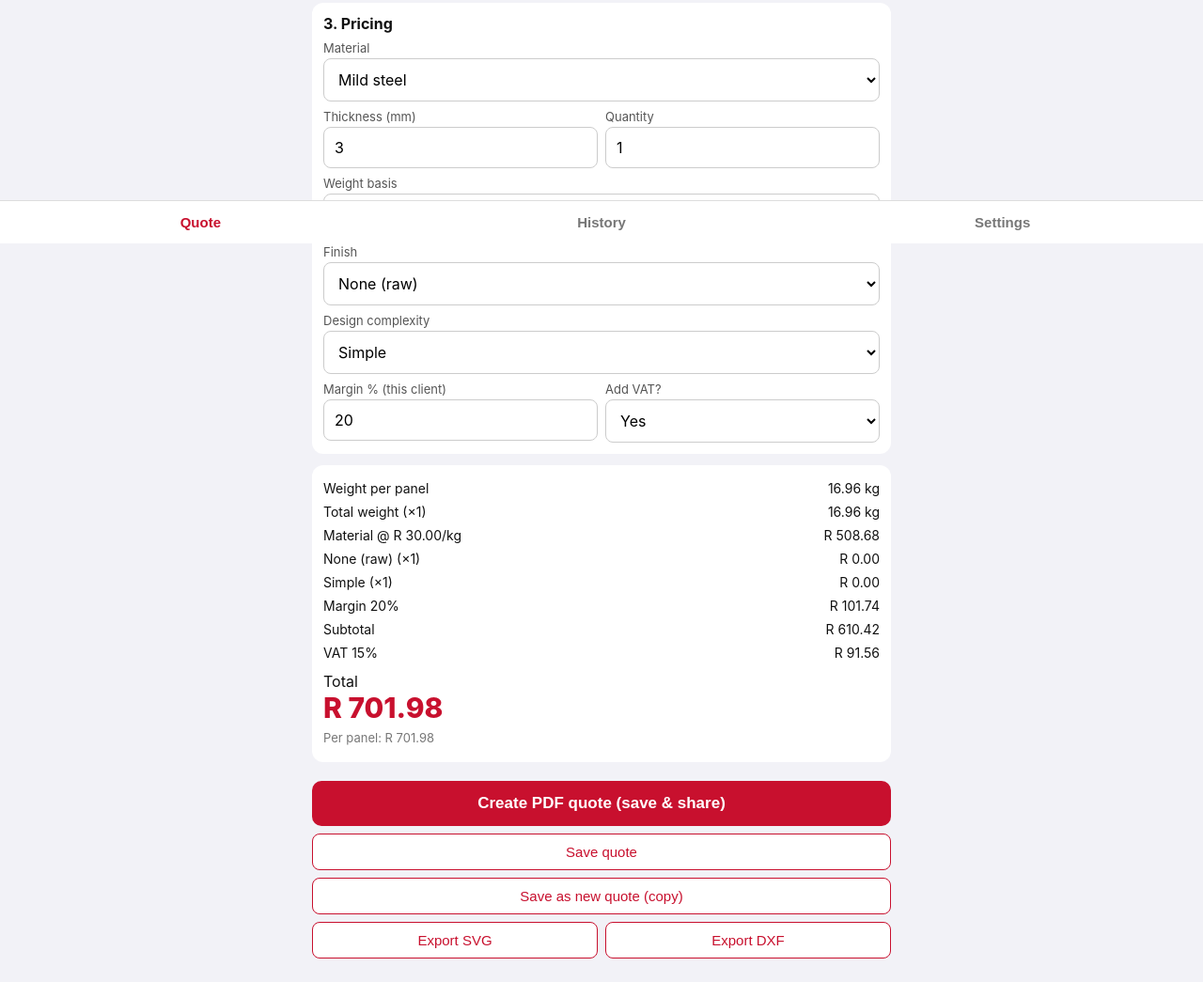
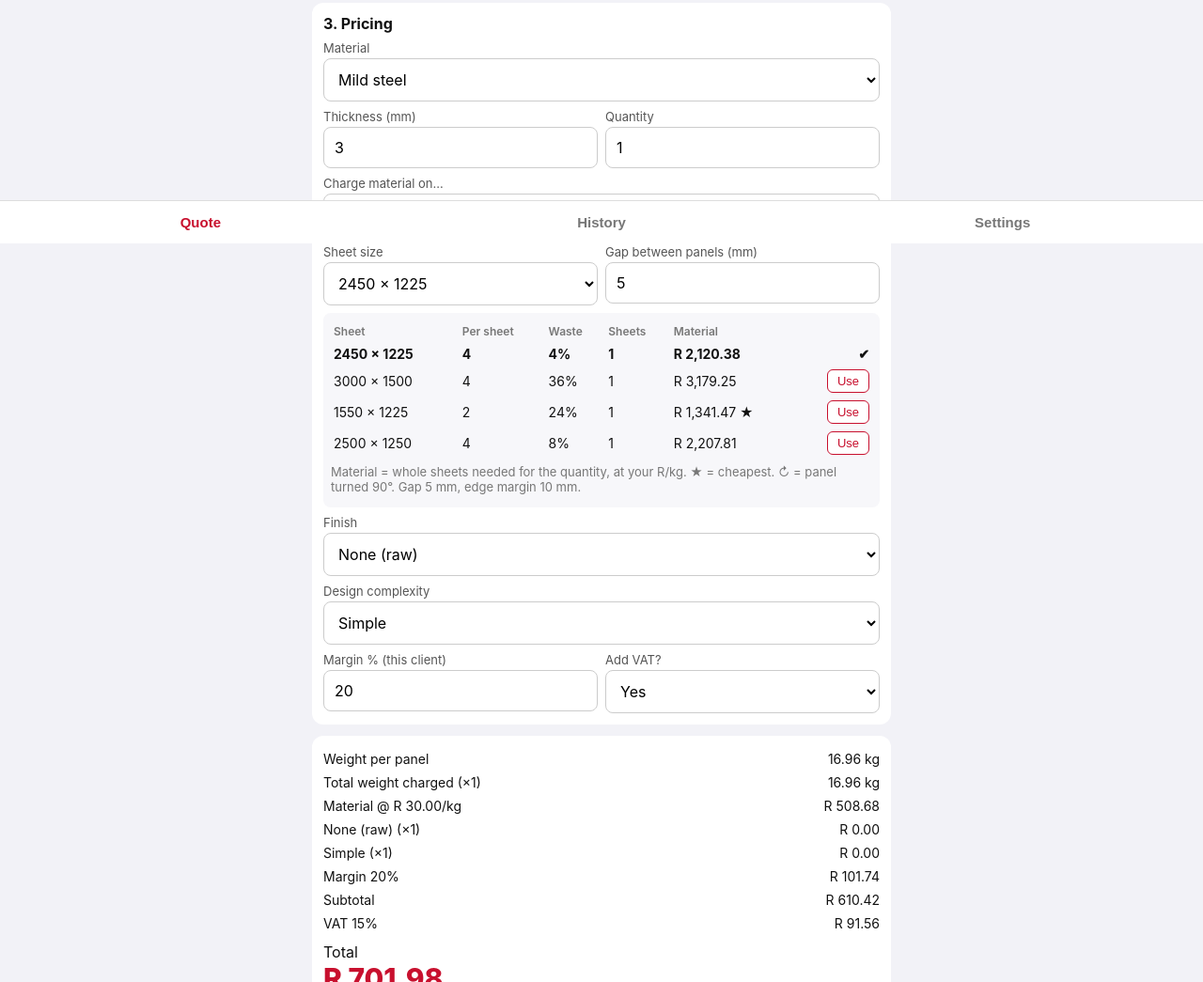
Before and after one commit to FateRix01/Laser-quote, a plain HTML site: page index.html in a window 1280 px wide. Shown: the part 541-1586 px from the top of the page at 94% size. Drawn offline with Linux system fonts and the light colour scheme.

Commit message:
Update index.html

```diff
--- a/index.html
+++ b/index.html
@@ -25,15 +25,21 @@ input[type=range]{padding:0}
 .muted{color:#777;font-size:13px;margin:6px 0}
 .total{font-size:30px;font-weight:800;color:#c8102e}
 table{width:100%;border-collapse:collapse;font-size:14px}
-td{padding:4px 0}td:last-child{text-align:right}
+td,th{padding:4px 0}td:last-child{text-align:right}
+th{font-size:12px;color:#777;text-align:left;font-weight:600}
 button.main{width:100%;padding:14px;font-size:17px;border:0;border-radius:10px;background:#c8102e;color:#fff;font-weight:700;margin-top:8px}
 button.sec{padding:10px 12px;border:1px solid #c8102e;background:#fff;color:#c8102e;border-radius:8px;margin-top:8px;font-size:15px}
+button.sm{padding:4px 10px;border:1px solid #c8102e;background:#fff;color:#c8102e;border-radius:6px;font-size:13px;margin:0}
 button.x{border:0;background:#eee;border-radius:8px;padding:0 10px}
 canvas{display:block;width:100%;height:auto;border-radius:8px;margin-top:6px}
 #pick{touch-action:none}
 .pv{border:1px solid #ddd}
 .srow{display:flex;gap:6px;margin-bottom:6px}
 .srow input{flex:1;min-width:0}
+.sheetbox{background:#f7f7fa;border-radius:8px;padding:8px;margin-top:8px}
+.sheetbox td,.sheetbox th{padding:4px 3px}
+.sheetbox td:last-child,.sheetbox th:last-child{text-align:right}
+.warn{color:#c8102e;font-weight:600}
 nav{position:fixed;bottom:0;left:0;right:0;background:#fff;border-top:1px solid #ddd;display:flex;padding-bottom:env(safe-area-inset-bottom);z-index:6}
 nav button{flex:1;padding:14px 0;border:0;background:none;font-size:15px;color:#777;font-weight:600}
 nav button.on{color:#c8102e}
@@ -47,6 +53,7 @@ nav button.on{color:#c8102e}
   <div id="qno" class="muted">New quote</div>
   <label>Client name</label><input id="client" list="cl" autocomplete="off">
   <datalist id="cl"></datalist>
+  <div id="cnote" class="muted" hidden></div>
   <div class="row">
    <div><label>Phone</label><input id="phone" type="tel"></div>
    <div><label>Email</label><input id="email" type="email"></div>
@@ -108,9 +115,19 @@ nav button.on{color:#c8102e}
    <div><label>Thickness (mm)</label><input id="t" type="text" inputmode="decimal" value="3"></div>
    <div><label>Quantity</label><input id="q" type="text" inputmode="numeric" value="1"></div>
   </div>
-  <label>Weight basis</label>
-  <select id="basis"><option value="gross">Gross (full rectangle)</option><option value="net">Net (after cut-outs)</option></select>
+  <label>Charge material on…</label>
+  <select id="basis">
+   <option value="gross">Panel weight – full rectangle</option>
+   <option value="net">Panel weight – net after cut-outs</option>
+   <option value="share">Share of sheet(s) used (includes waste)</option>
+   <option value="full">Whole sheets (rounded up)</option>
+  </select>
   <div id="openWrap" hidden><label>Open area % (cut away)</label><input id="open" type="text" inputmode="decimal" value="30"></div>
+  <div class="row">
+   <div><label>Sheet size</label><select id="sheet"></select></div>
+   <div><label>Gap between panels (mm)</label><input id="gap" type="text" inputmode="decimal" value="5"></div>
+  </div>
+  <div id="sheetInfo" class="sheetbox"></div>
   <label>Finish</label><select id="fin"></select>
   <label>Design complexity</label><select id="cpx"></select>
   <div class="row">
@@ -139,6 +156,12 @@ nav button.on{color:#c8102e}
 <!-- ============ SETTINGS ============ -->
 <section id="v-set" hidden>
  <div class="card"><b>Materials</b><div class="muted">name · density kg/m³ · R per kg</div><div id="sMat"></div><button class="sec" onclick="addRow('materials')">+ Add</button></div>
+ <div class="card"><b>Sheet sizes</b><div class="muted">name · width mm · height mm</div><div id="sSheet"></div><button class="sec" onclick="addRow('sheets')">+ Add</button>
+  <div class="row">
+   <div><label>Default gap between panels (mm)</label><input data-k="gap" type="text" inputmode="decimal"></div>
+   <div><label>Sheet edge margin (mm)</label><input data-k="edge" type="text" inputmode="decimal"></div>
+  </div>
+ </div>
  <div class="card"><b>Finishes</b><div class="muted">name · cost factor (1.25 = +25%)</div><div id="sFin"></div><button class="sec" onclick="addRow('finishes')">+ Add</button></div>
  <div class="card"><b>Complexity</b><div class="muted">name · cost factor</div><div id="sCpx"></div><button class="sec" onclick="addRow('complexity')">+ Add</button></div>
  <div class="card"><b>Pricing rules</b>
@@ -168,7 +191,7 @@ nav button.on{color:#c8102e}
   <button class="sec" id="bExpAll" style="width:100%">Backup everything (settings, clients, quotes)</button>
   <button class="sec" id="bImpAll" style="width:100%">Restore backup</button>
   <input type="file" id="impFile" accept=".json,application/json" hidden>
-  <div class="muted">App version 3 (decimal fix + DXF import)</div>
+  <div class="muted">App version 4 (sheet sizes &amp; usage)</div>
  </div>
 </section>
 </main>
@@ -186,11 +209,13 @@ const esc=s=>String(s==null?'':s).replace(/[&<>"]/g,c=>({'&':'&amp;','<':'&lt;',
 const R=n=>"R "+n.toLocaleString('en-ZA',{minimumFractionDigits:2,maximumFractionDigits:2});
 // number parser: accepts 1.6 and 1,6
 const N=v=>{const x=parseFloat(String(v==null?'':v).replace(/\s/g,'').replace(',','.'));return isFinite(x)?x:0};
-const NUMK=['vat','min','cutRate','pierce','validity','next'];
+const NUMK=['vat','min','cutRate','pierce','validity','next','gap','edge'];
 const r1=v=>String(Math.round(v*10)/10);
 const loadImg=src=>new Promise((res,rej)=>{const i=new Image();i.onload=()=>res(i);i.onerror=rej;i.src=src});
 const DEF={
  materials:[{n:"Mild steel",d:7850,r:30},{n:"Stainless steel",d:7900,r:90},{n:"Aluminium",d:2700,r:80}],
+ sheets:[{n:"2450 × 1225",w:2450,h:1225},{n:"3000 × 1500",w:3000,h:1500},{n:"1550 × 1225",w:1550,h:1225},{n:"2500 × 1250",w:2500,h:1250}],
+ gap:5,edge:10,
  finishes:[{n:"None (raw)",f:1},{n:"Powder coat",f:1.25},{n:"Painted",f:1.2},{n:"Galvanised",f:1.3},{n:"Brushed / polished",f:1.4}],
  complexity:[{n:"Simple",f:1},{n:"Medium",f:1.15},{n:"Complex",f:1.3}],
  vat:15,min:0,cutRate:0,pierce:0,validity:7,prefix:"Q-",next:1,
@@ -223,10 +248,11 @@ const safeName=s=>s.replace(/[^\w\- ]/g,'').trim()||'quote';
 
 /* ================= settings UI ================= */
 function fill(sel,arr){let v=+sel.value||0;if(v>=arr.length)v=0;sel.innerHTML=arr.map((x,i)=>`<option value="${i}">${esc(x.n)}</option>`).join('');sel.value=v}
-function fillAll(){fill($('mat'),S.materials);fill($('fin'),S.finishes);fill($('cpx'),S.complexity)}
+function fillAll(){fill($('mat'),S.materials);fill($('fin'),S.finishes);fill($('cpx'),S.complexity);fill($('sheet'),S.sheets)}
 function rows(k,cols){return S[k].map((m,i)=>`<div class="srow">${cols.map(c=>`<input ${c==='n'?'style="flex:2"':'inputmode="decimal"'} value="${esc(m[c])}" onchange="eRow('${k}',${i},'${c}',this.value)">`).join('')}<button class="x" onclick="delRow('${k}',${i})">✕</button></div>`).join('')}
 function renderSettings(){
  $('sMat').innerHTML=rows('materials',['n','d','r']);
+ $('sSheet').innerHTML=rows('sheets',['n','w','h']);
  $('sFin').innerHTML=rows('finishes',['n','f']);
  $('sCpx').innerHTML=rows('complexity',['n','f']);
  document.querySelectorAll('[data-k]').forEach(el=>el.value=S[el.dataset.k]);
@@ -234,7 +260,7 @@ function renderSettings(){
 }
 function eRow(k,i,f,v){S[k][i][f]=f==='n'?v:N(v);save();fillAll();calc()}
 function delRow(k,i){if(S[k].length>1){S[k].splice(i,1);save();renderSettings();fillAll();calc()}}
-function addRow(k){S[k].push(k==='materials'?{n:"New",d:7850,r:30}:{n:"New",f:1});save();renderSettings();fillAll()}
+function addRow(k){S[k].push(k==='materials'?{n:"New",d:7850,r:30}:k==='sheets'?{n:"New sheet",w:2500,h:1250}:{n:"New",f:1});save();renderSettings();fillAll()}
 $('v-set').addEventListener('change',e=>{const k=e.target.dataset&&e.target.dataset.k;if(!k)return;
  S[k]=NUMK.includes(k)?N(e.target.value):e.target.value;save();calc()});
 $('logoIn').onchange=async e=>{const f=e.target.files[0];if(!f)return;
@@ -259,20 +285,61 @@ $('impFile').onchange=async e=>{const f=e.target.files[0];if(!f)return;e.target.
 function tab(n){['quote','hist','set'].forEach(k=>{$('v-'+k).hidden=k!==n;$('t-'+k).classList.toggle('on',k===n)});
  if(n==='hist')renderHist();if(n==='set')renderSettings();scrollTo(0,0)}
 
+/* ================= sheet fitting ================= */
+function fitSheet(w,h,sw,sh,gap,edge){
+ const uw=sw-2*edge+gap,uh=sh-2*edge+gap;
+ const c=(a,b)=>(w>0&&h>0)?Math.max(0,Math.floor(uw/(a+gap)))*Math.max(0,Math.floor(uh/(b+gap))):0;
+ const n1=c(w,h),n2=c(h,w);
+ return n2>n1?{n:n2,rot:true}:{n:n1,rot:false};
+}
+function pickSheet(i){$('sheet').value=i;calc()}
+function sheetPanel(w,h,t,m,q,gap,sel){
+ if(!(w>0&&h>0&&t>0)){$('sheetInfo').innerHTML='<span class="muted">Enter size and thickness to see sheet usage.</span>';return}
+ let best=-1,bc=1e18;
+ const info=S.sheets.map((s,i)=>{
+  const f=fitSheet(w,h,s.w,s.h,gap,S.edge),kgS=(s.w/1000)*(s.h/1000)*(t/1000)*m.d;
+  const ns=f.n>0?Math.ceil(q/f.n):0,cost=ns*kgS*m.r,waste=f.n>0?100*(1-f.n*w*h/(s.w*s.h)):0;
+  if(f.n>0&&cost<bc-1e-9){bc=cost;best=i}
+  return{s,f,ns,cost,waste,kgS}});
+ const any=info.some(x=>x.f.n>0);
+ $('sheetInfo').innerHTML=(any?'':'<div class="warn">⚠ This panel is bigger than every sheet size.</div>')+
+ `<table><tr><th>Sheet</th><th>Per sheet</th><th>Waste</th><th>Sheets</th><th>Material</th><th></th></tr>`+
+ info.map((x,i)=>`<tr style="${i==sel?'font-weight:700':''}"><td>${esc(x.s.n)}</td>`+
+  (x.f.n>0?`<td>${x.f.n}${x.f.rot?'↻':''}</td><td>${x.waste.toFixed(0)}%</td><td>${x.ns}</td><td>${R(x.cost)}${i===best?' ★':''}</td>`
+          :`<td colspan="4" class="warn">too big</td>`)+
+  `<td>${i==sel?'✔':`<button class="sm" onclick="pickSheet(${i})">Use</button>`}</td></tr>`).join('')+
+ `</table><div class="muted">Material = whole sheets needed for the quantity, at your R/kg. ★ = cheapest. ↻ = panel turned 90°. Gap ${gap} mm, edge margin ${S.edge} mm.</div>`;
+}
+
 /* ================= pricing ================= */
 let loops=null,cutLen=0,D={},openPct=0,srcMode='photo';
 function calc(){
  const m=S.materials[$('mat').value]||S.materials[0],fi=S.finishes[$('fin').value]||S.finishes[0],cx=S.complexity[$('cpx').value]||S.complexity[0];
+ const shI=S.sheets[$('sheet').value]||S.sheets[0];
  const t=N($('t').value),q=Math.max(1,Math.round(N($('q').value))||1),w=N($('w').value),h=N($('h').value),mg=N($('mg').value);
- const net=$('basis').value==='net';$('openWrap').hidden=!net;
+ const basis=$('basis').value,net=basis==='net',sheetBasis=basis==='share'||basis==='full';
+ $('openWrap').hidden=!net;
+ const gap=$('gap').value.trim()===''?S.gap:N($('gap').value);
+ const fit=fitSheet(w,h,shI.w,shI.h,gap,S.edge);
+ const sheetKg=(shI.w/1000)*(shI.h/1000)*(t/1000)*m.d;
  let area=(w/1000)*(h/1000);if(net)area*=1-N($('open').value)/100;
- const kg=area*(t/1000)*m.d,tot=kg*q,mc=tot*m.r,fc=mc*fi.f,cc=fc*cx.f;
+ const pkg=area*(t/1000)*m.d;
+ let kg=pkg,tot=pkg*q,sheetsUsed=0,fallback=false;
+ if(sheetBasis){
+  if(fit.n>0){sheetsUsed=basis==='full'?Math.ceil(q/fit.n):q/fit.n;tot=sheetsUsed*sheetKg;kg=tot/q}
+  else fallback=true;
+ }
+ const sb=sheetBasis&&!fallback;
+ const mc=tot*m.r,fc=mc*fi.f,cc=fc*cx.f;
  const np=loops?loops.length:0,cutC=((loops?cutLen/1000:0)*S.cutRate+np*S.pierce)*q;
  const base=cc+cutC,mgn=base*(1+mg/100),sub=Math.max(mgn,S.min),vatOn=$('vat').value==='1',vat=vatOn?sub*S.vat/100:0,total=sub+vat;
- D={matN:m.n,finN:fi.n,cpxN:cx.n,kg,tot,mc,fc,cc,cutC,mgn,sub,vat,total,q,t,w,h,mg,net,vatOn};
+ D={matN:m.n,finN:fi.n,cpxN:cx.n,sheetN:shI.n,gap,basis,kg,pkg,tot,mc,fc,cc,cutC,mgn,sub,vat,total,q,t,w,h,mg,net,vatOn};
  $('result').innerHTML=`<table>
- <tr><td>Weight per panel${net?' (net)':''}</td><td>${kg.toFixed(2)} kg</td></tr>
- <tr><td>Total weight (×${q})</td><td>${tot.toFixed(2)} kg</td></tr>
+ ${fallback?`<tr><td colspan="2" class="warn">⚠ Panel doesn't fit the selected sheet – charged on panel weight instead</td></tr>`:''}
+ ${sb?`<tr><td>Panels per sheet</td><td>${fit.n}${fit.rot?' (turned 90°)':''}</td></tr>
+ <tr><td>Sheets charged</td><td>${basis==='full'?sheetsUsed:sheetsUsed.toFixed(2)} × ${esc(shI.n)}</td></tr>`:''}
+ <tr><td>${sb?'Weight charged per panel':'Weight per panel'+(net?' (net)':'')}</td><td>${kg.toFixed(2)} kg</td></tr>
+ <tr><td>Total weight charged (×${q})</td><td>${tot.toFixed(2)} kg</td></tr>
  <tr><td>Material @ ${R(m.r)}/kg</td><td>${R(mc)}</td></tr>
  <tr><td>${esc(fi.n)} (×${fi.f})</td><td>${R(fc-mc)}</td></tr>
  <tr><td>${esc(cx.n)} (×${cx.f})</td><td>${R(cc-fc)}</td></tr>
@@ -283,6 +350,7 @@ function calc(){
  <tr><td>VAT ${vatOn?S.vat+'%':''}</td><td>${R(vat)}</td></tr></table>
  <div style="margin-top:8px">Total</div><div class="total">${R(total)}</div>
  <div class="muted">Per panel: ${R(total/q)}${loops?` · ${srcMode==='dxf'?'DXF':'traced'}: ${np} paths, ≈${(cutLen/1000).toFixed(2)} m cut per panel`:''}</div>`;
+ sheetPanel(w,h,t,m,q,gap,+$('sheet').value||0);
  return D;
 }
 document.querySelectorAll('#v-quote input,#v-quote select').forEach(el=>el.addEventListener('input',calc));
@@ -680,7 +748,8 @@ async function quoteCanvas(q){
  if(hasPh)x.fillText('Reference photo',M,y+bh+8);
  if(pc)x.fillText(srcMode==='dxf'?'Cut drawing preview':'Indicative cut preview (not final artwork)',bx,y+bh+8);
  if(hasPh||pc)y+=bh+50;
- const d=q.calc,rowsA=[['Material',d.matN],['Thickness',d.t+' mm'],['Panel size',d.w+' × '+d.h+' mm'],['Quantity',String(d.q)],['Finish',d.finN],['Approx. total weight',d.tot.toFixed(1)+' kg']];
+ const d=q.calc,pw=d.pkg!=null?d.pkg*d.q:d.tot;
+ const rowsA=[['Material',d.matN],['Thickness',d.t+' mm'],['Panel size',d.w+' × '+d.h+' mm'],['Quantity',String(d.q)],['Finish',d.finN],['Approx. panel weight',pw.toFixed(1)+' kg']];
  rowsA.forEach((r,i)=>{if(i%2===0){x.fillStyle='#f4f4f4';x.fillRect(M,y,W-2*M,50)}
   x.fillStyle='#111';x.font=`26px ${F}`;x.fillText(r[0],M+16,y+10);x.textAlign='right';x.fillText(r[1],W-M-16,y+10);x.textAlign='left';y+=50});
  y+=20;
@@ -716,10 +785,17 @@ $('btnPDF').onclick=async()=>{const q=await saveQuote();const pdf=await makePDF(
 /* ================= clients / save / history ================= */
 let curId=null,curNo=null;
 function dl(){$('cl').innerHTML=clients.map(c=>`<option value="${esc(c.name)}">`).join('')}
+function selByName(sel,arr,n){const i=arr.findIndex(a=>a.n===n);sel.value=i<0?0:i}
 $('client').addEventListener('change',()=>{
  const c=clients.find(c=>c.key===$('client').value.trim().toLowerCase());if(!c)return;
  if(!$('phone').value)$('phone').value=c.phone||'';if(!$('email').value)$('email').value=c.email||'';
- if(c.margin!=null)$('mg').value=c.margin;calc()});
+ if(c.margin!=null)$('mg').value=c.margin;
+ if(c.basis)$('basis').value=c.basis;
+ if(c.sheet)selByName($('sheet'),S.sheets,c.sheet);
+ if(c.fin)selByName($('fin'),S.finishes,c.fin);
+ if(c.vat!=null)$('vat').value=c.vat;
+ $('cnote').hidden=false;$('cnote').textContent='Saved settings for this client applied (margin, material basis, sheet, finish, VAT). Change anything for this quote if needed.';
+ calc()});
 async function saveQuote(asNew){
  const d=calc();
  if(asNew){curId=null;curNo=null}
@@ -727,14 +803,14 @@ async function saveQuote(asNew){
  if(!curNo){curNo=S.prefix+String(S.next).padStart(4,'0');S.next++;save()}
  const name=$('client').value.trim();
  const q={id:curId,number:curNo,date:Date.now(),client:{name,phone:$('phone').value,email:$('email').value},
-  inputs:{w:d.w,h:d.h,t:d.t,q:d.q,basis:$('basis').value,open:N($('open').value),mg:d.mg,vat:$('vat').value},
+  inputs:{w:d.w,h:d.h,t:d.t,q:d.q,basis:$('basis').value,open:N($('open').value),mg:d.mg,vat:$('vat').value,sheet:d.sheetN,gap:d.gap},
   matN:d.matN,finN:d.finN,cpxN:d.cpxN,calc:d,photo:photoURL,src:srcMode,dxfName:dxfName,
   corners:corners?corners.map(c=>[c[0]/srcC.width,c[1]/srcC.height]):null,
   thr:gray?+$('thr').value:null,md:$('metalDark').value,shade:$('shade').checked,minA:$('minA').value,
   incPrev:srcMode==='dxf'?$('incPrev2').checked:$('incPrev').checked,
   loops:loops,cutLen:cutLen,fdims:fdims,openPct:openPct};
  await dbPut('quotes',q);
- if(name){const c={key:name.toLowerCase(),name,phone:q.client.phone,email:q.client.email,margin:d.mg};await dbPut('clients',c);
+ if(name){const c={key:name.toLowerCase(),name,phone:q.client.phone,email:q.client.email,margin:d.mg,basis:$('basis').value,sheet:d.sheetN,fin:d.finN,vat:$('vat').value};await dbPut('clients',c);
   clients=await dbAll('clients');dl()}
  $('qno').textContent='Quote '+curNo+' (saved)';
  return q;
@@ -753,18 +829,20 @@ async function renderHist(){
 $('hq').addEventListener('input',renderHist);
 async function delQ(id){if(confirm('Delete this quote?')){await dbDel('quotes',id);renderHist()}}
 async function openQ(id){await loadQuote(await dbGet('quotes',id));tab('quote')}
-function selByName(sel,arr,n){const i=arr.findIndex(a=>a.n===n);sel.value=i<0?0:i}
 function resetQuote(){
  curId=null;curNo=null;['client','phone','email'].forEach(i=>$(i).value='');$('photo').value='';$('dxfIn').value='';
  corners=null;gray=base=metal=null;loops=null;cutLen=0;photoURL='';$('pickWrap').hidden=true;$('anal').hidden=true;
  srcMode='photo';dxfRaw=null;dxfPaths=null;dxfName='';$('dxfWrap').hidden=true;$('dxfCtl').hidden=false;
+ $('cnote').hidden=true;$('gap').value=S.gap;
  $('qno').textContent='New quote';$('basis').value='gross';$('thr').value=128;$('shade').checked=false;calc();
 }
 async function loadQuote(q){
  resetQuote();curId=q.id;curNo=q.number;
  $('client').value=q.client.name;$('phone').value=q.client.phone||'';$('email').value=q.client.email||'';
  const i=q.inputs;$('w').value=i.w;$('h').value=i.h;$('t').value=i.t;$('q').value=i.q;$('basis').value=i.basis;$('open').value=i.open;$('mg').value=i.mg;$('vat').value=i.vat;
+ $('gap').value=i.gap!=null?i.gap:S.gap;
  selByName($('mat'),S.materials,q.matN);selByName($('fin'),S.finishes,q.finN);selByName($('cpx'),S.complexity,q.cpxN);
+ if(i.sheet)selByName($('sheet'),S.sheets,i.sheet);
  $('qno').textContent='Quote '+q.number;
  if(q.photo){setPhoto(await loadImg(q.photo),q.photo);
   if(q.corners){corners=q.corners.map(c=>[c[0]*srcC.width,c[1]*srcC.height]);redrawPick();
@@ -786,5 +864,5 @@ $('newBtn').onclick=()=>{resetQuote();tab('quote')};
  $('icon').href=c.toDataURL()})();
 if('serviceWorker' in navigator)navigator.serviceWorker.register('sw.js').catch(()=>{});
 (async()=>{try{await openDB();clients=await dbAll('clients');dl()}catch(e){alert('Saving quotes is not available in this browser mode.')}
- fillAll();calc()})();
+ fillAll();$('gap').value=S.gap;calc()})();
 </script></body></html>
```
